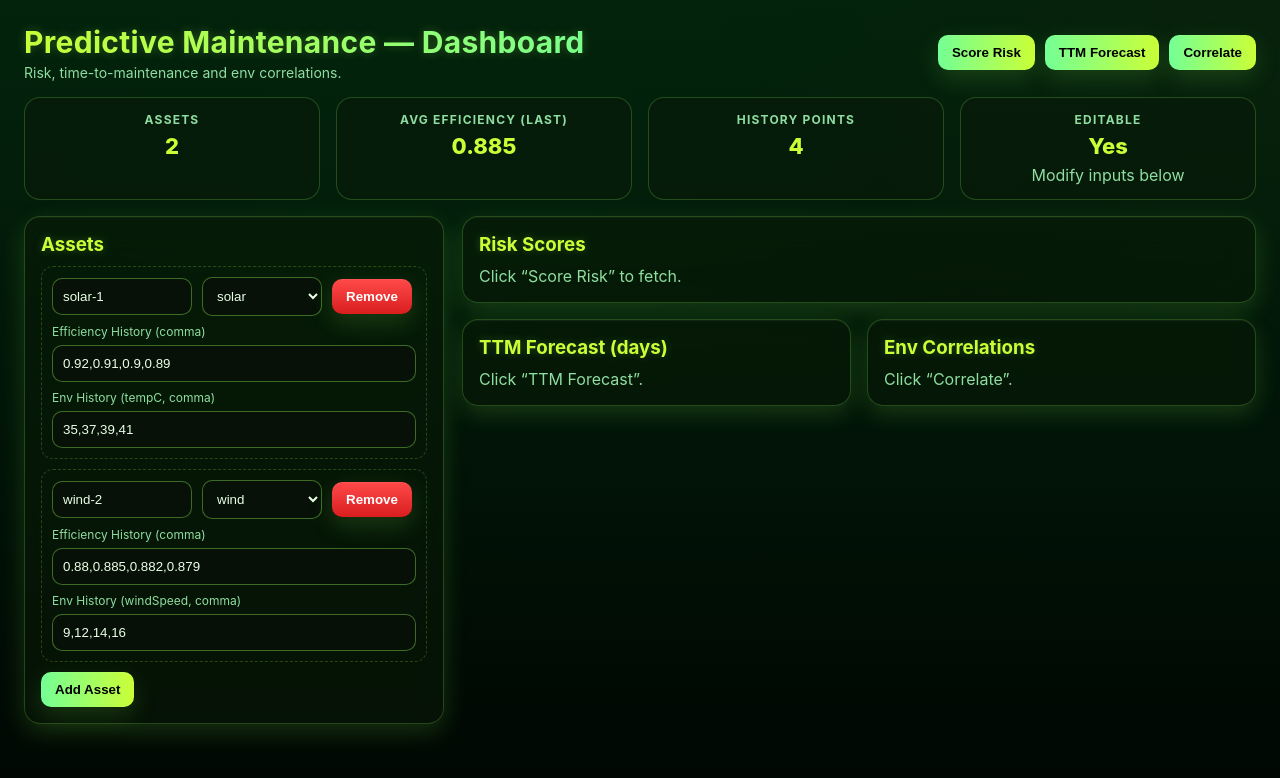
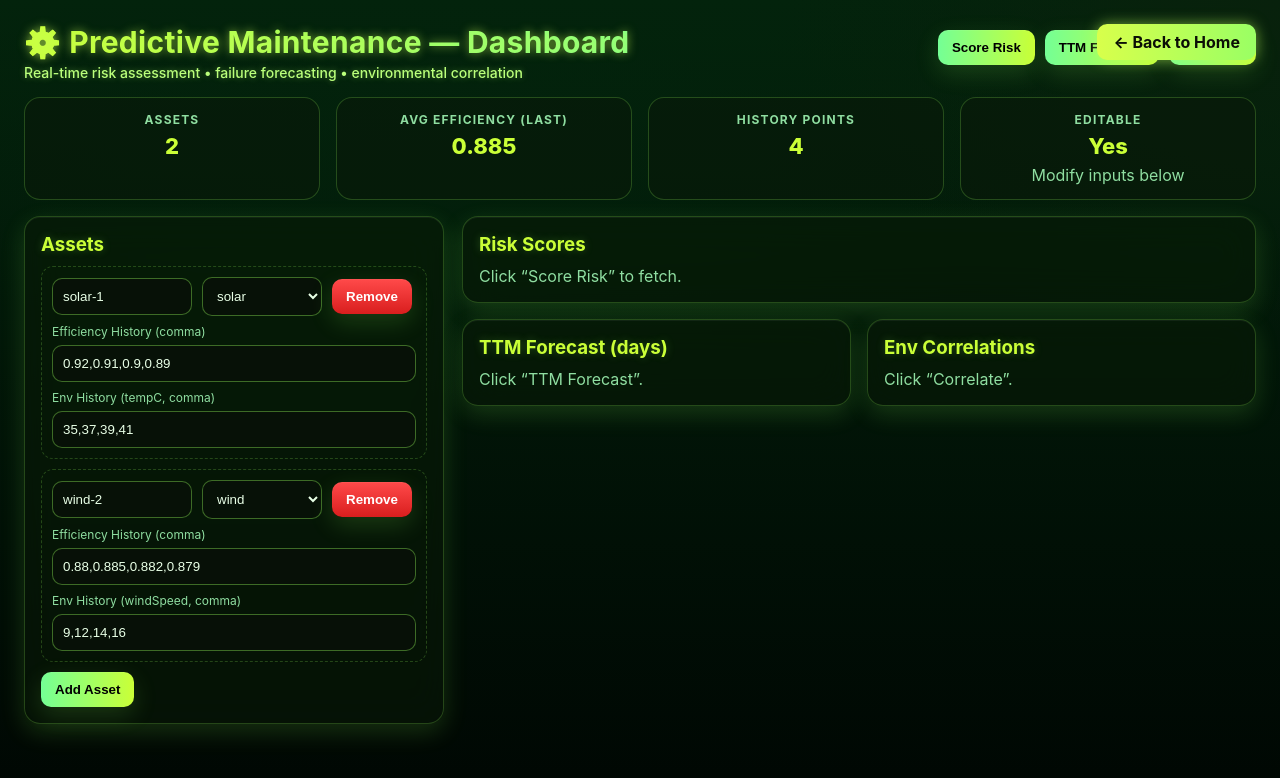
Before and after one commit to techcodings/Solar-Wind-Asset-Predictive-Maintenance-feature-12, a React (Vite) app: page / in a window 1280 px wide. Shown: the top 778 px of the page. Built offline with nearby package versions, Linux system fonts and the light colour scheme.

Commit message:
Update main.jsx

```diff
--- a/src/main.jsx
+++ b/src/main.jsx
@@ -34,17 +34,83 @@ const App=()=>{
     <div className='wrap'>
 
       {/* Title */}
-      <div className='title'>
-        <div>
-          <h1>Predictive Maintenance — Dashboard</h1>
-          <div className='sub'>Risk, time-to-maintenance and env correlations.</div>
-        </div>
-        <div className='toolbar'>
-          <button className='btn' onClick={()=>risk.run(callFn('asset_predictive_maintenance',{assets}))}>Score Risk</button>
-          <button className='btn' onClick={()=>ttm.run(callFn('asset_ttm_forecast',{assets}))}>TTM Forecast</button>
-          <button className='btn' onClick={()=>corr.run(callFn('asset_env_correlation',{assets}))}>Correlate</button>
-        </div>
-      </div>
+     <div className="title" style={{ position: "relative", display: "flex", justifyContent: "space-between", alignItems: "flex-start", flexWrap: "wrap" }}>
+
+  {/* ✅ Back to Home button (top right) */}
+  <a
+    href="https://energy-verse-portal.netlify.app/?feature=10"
+    className="btn-back-top"
+    style={{
+      position: "absolute",
+      top: "0",
+      right: "0",
+      background: "linear-gradient(90deg, #d8ff4b, #9aff64)",
+      color: "#0b0f06",
+      padding: "8px 16px",
+      borderRadius: "10px",
+      fontWeight: "700",
+      textDecoration: "none",
+      boxShadow: "0 0 14px rgba(190,255,90,0.55)",
+      transition: "all 0.3s ease",
+      zIndex: 1000,
+    }}
+    onMouseEnter={(e) =>
+      (e.currentTarget.style.boxShadow = "0 0 22px rgba(200,255,100,0.9)")
+    }
+    onMouseLeave={(e) =>
+      (e.currentTarget.style.boxShadow = "0 0 14px rgba(190,255,90,0.55)")
+    }
+  >
+    ← Back to Home
+  </a>
+
+  <div style={{ flex: "1 1 auto", paddingRight: "180px" }}>
+    <h1
+      style={{
+        color: "#d8ff4b",
+        textShadow: "0 0 10px rgba(200,255,80,0.6)",
+        marginBottom: "4px",
+      }}
+    >
+      ⚙️ Predictive Maintenance — Dashboard
+    </h1>
+    <div
+      className="sub"
+      style={{
+        color: "#baff7b",
+        textShadow: "0 0 6px rgba(180,255,100,0.4)",
+        fontWeight: 500,
+      }}
+    >
+      Real-time risk assessment • failure forecasting • environmental correlation
+    </div>
+  </div>
+
+  {/* Toolbar Buttons */}
+  <div className="toolbar" style={{ marginTop: "6px" }}>
+    <button
+      className="btn"
+      onClick={() =>
+        risk.run(callFn("asset_predictive_maintenance", { assets }))
+      }
+    >
+      Score Risk
+    </button>
+    <button
+      className="btn"
+      onClick={() => ttm.run(callFn("asset_ttm_forecast", { assets }))}
+    >
+      TTM Forecast
+    </button>
+    <button
+      className="btn"
+      onClick={() => corr.run(callFn("asset_env_correlation", { assets }))}
+    >
+      Correlate
+    </button>
+  </div>
+</div>
+
 
       {/* KPI cards */}
       <div className='kpis'>
```
